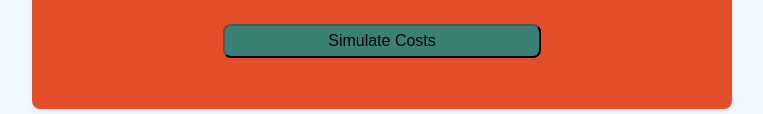
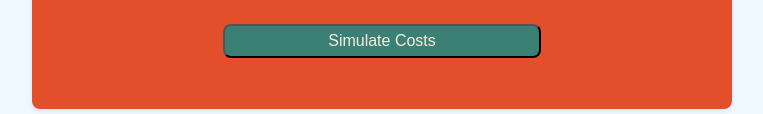
Before and after one commit to valentinpotie/travelMate, a plain HTML site: page index.html in a window 1280 px wide. Shown: the part 484-598 px from the top of the page, without its empty margins (258-1021 px from the left). Drawn offline with Linux system fonts and the light colour scheme.

Commit message:
color update

```diff
--- a/style.css
+++ b/style.css
@@ -71,7 +71,8 @@ button {
     width: 50%;
     background-color: rgba(59,128,117,255);
     background-image: linear-gradient();
-    font-size: calc(.15rem + 1.7vh)
+    font-size: calc(.15rem + 1.7vh);
+    color: rgba(246,237,222,255);
 }
 
 .box {
```
